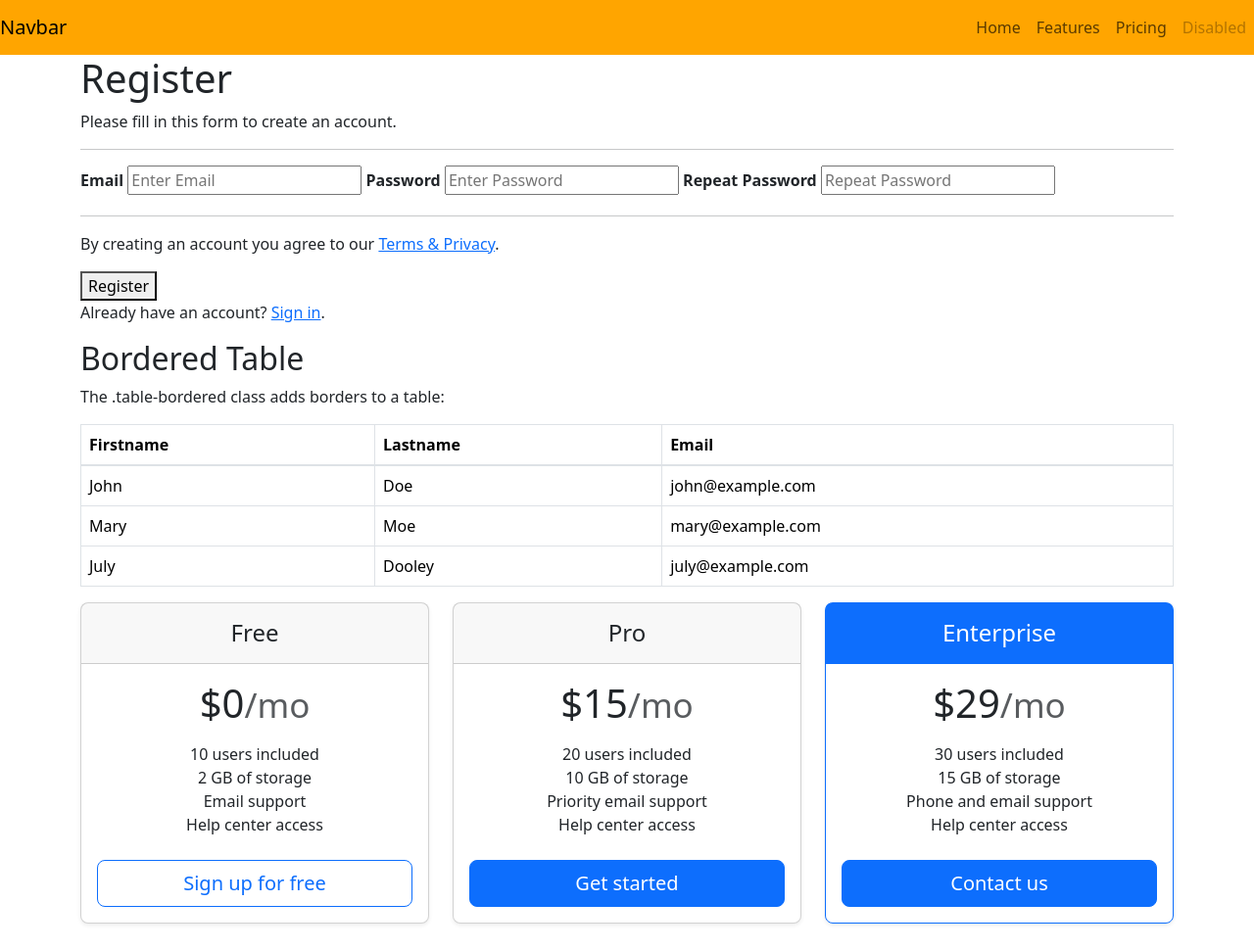
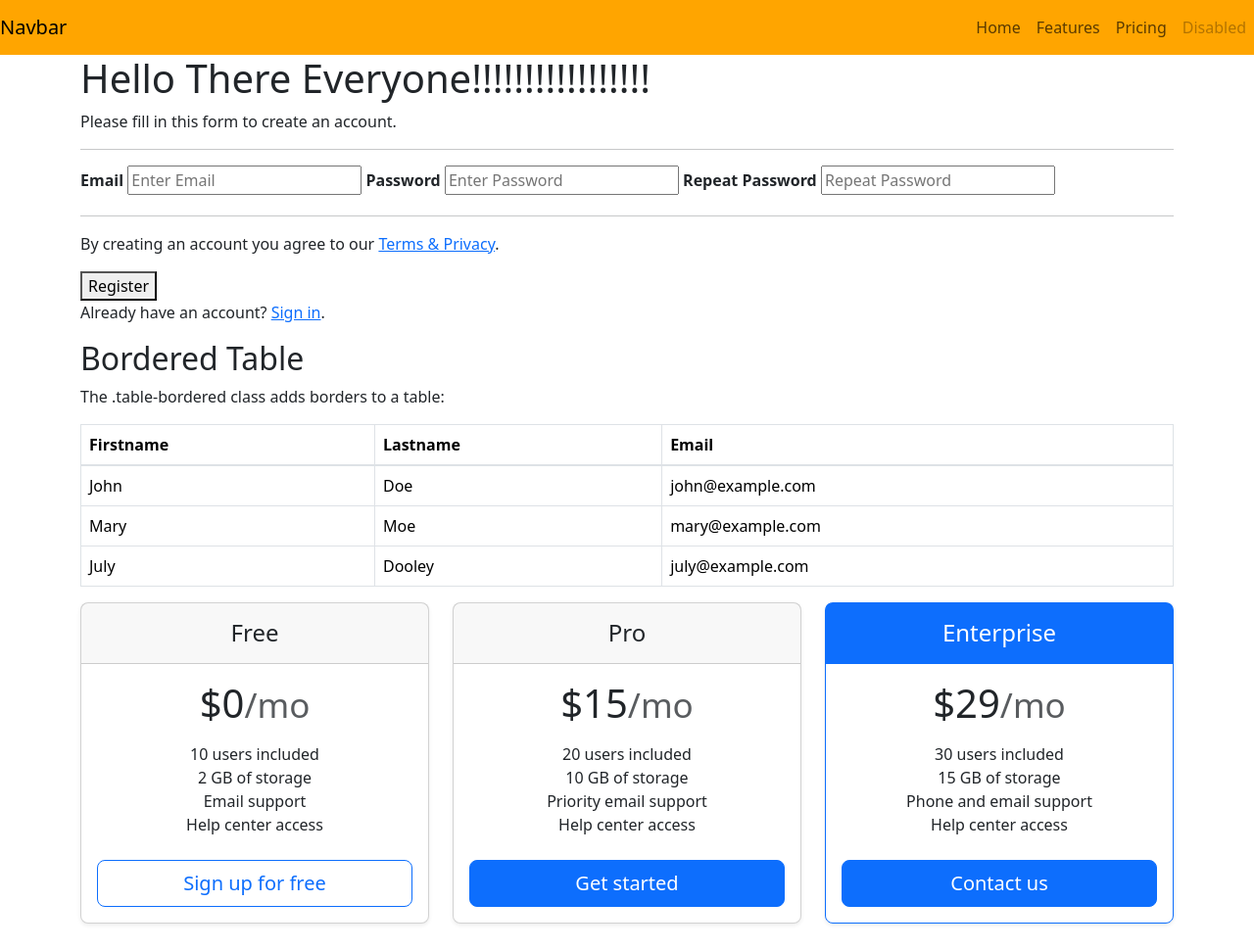
Before and after one commit to johnbernie08/centralized-workflow, a plain HTML site: page index.html in a window 1280 px wide. Shown: the whole page at 98% size. Drawn offline with nearby package versions, Linux system fonts and the light colour scheme.

Commit message:
Update index.html

```diff
--- a/index.html
+++ b/index.html
@@ -39,7 +39,7 @@
 
   <form action="/action_page.php">
     <div class="container">
-      <h1>Register</h1>
+      <h1>Hello There Everyone!!!!!!!!!!!!!!!!!</h1>
       <p>Please fill in this form to create an account.</p>
       <hr>
 
```
